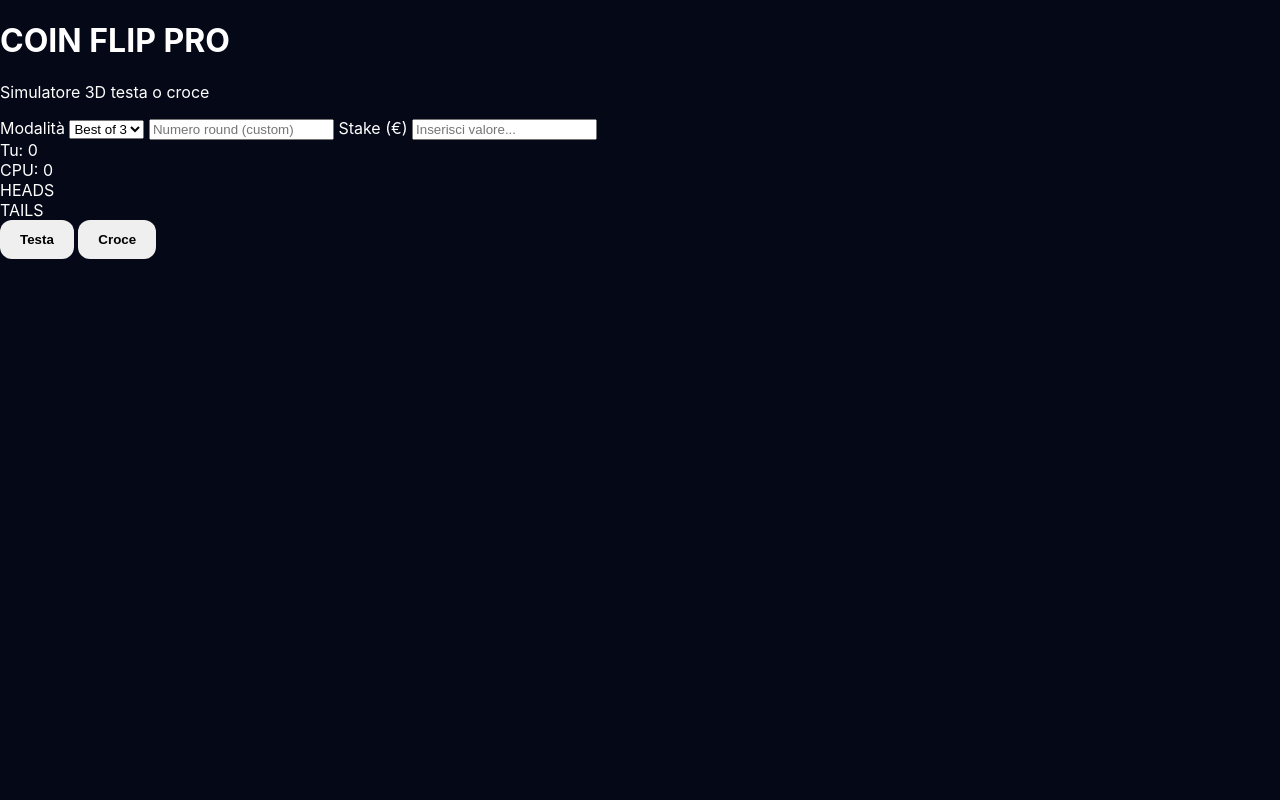
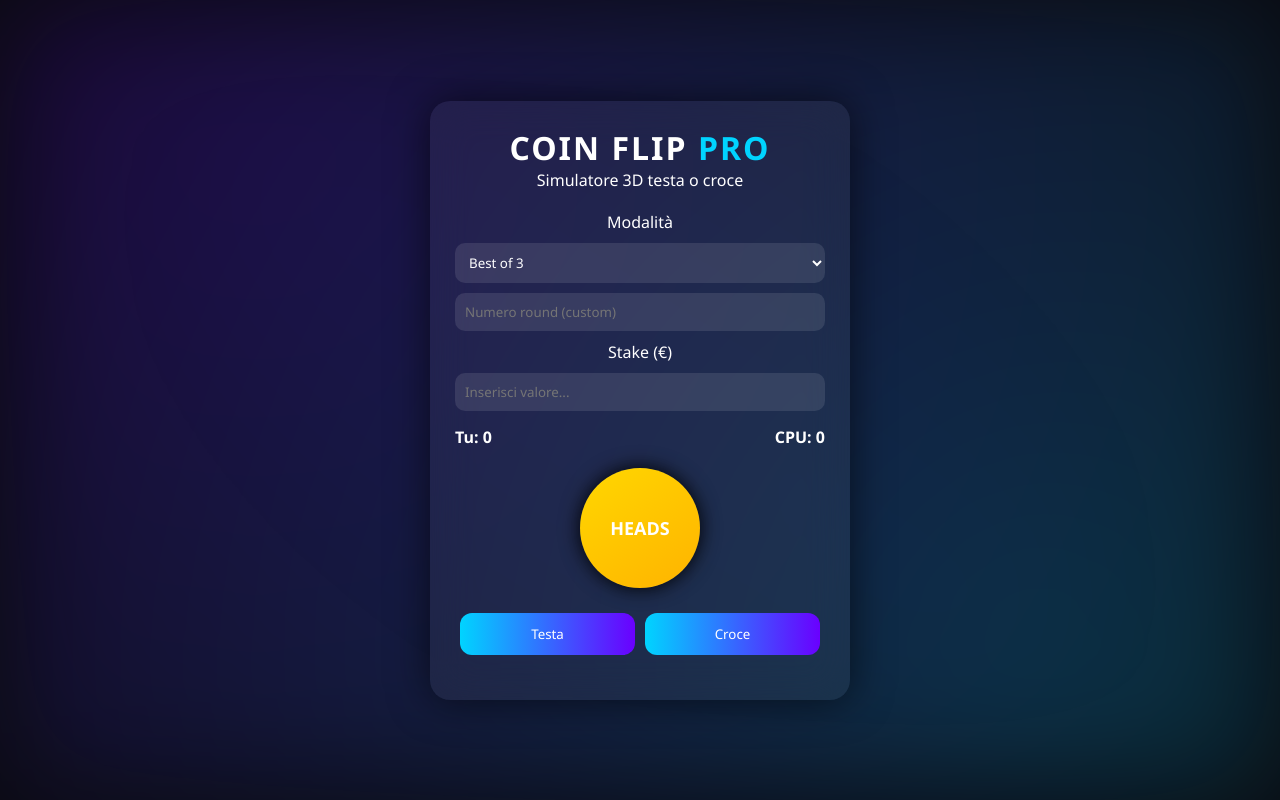
Before and after one commit to samubll/testa-o-croce, a plain HTML site: page index.html in a window 1280 px wide. Drawn offline with Linux system fonts and the light colour scheme.

Commit message:
Update style.css

```diff
--- a/style.css
+++ b/style.css
@@ -1,11 +1,134 @@
+* {
+  margin: 0;
+  padding: 0;
+  box-sizing: border-box;
+  font-family: 'Segoe UI', sans-serif;
+}
 
-html,body{margin:0;height:100%;overflow:hidden;font-family:Inter,Arial,sans-serif;background:#050816;color:white}
-#bg{position:fixed;inset:0;background:
-radial-gradient(circle at 20% 20%,#1f3b73,transparent 30%),
-radial-gradient(circle at 80% 30%,#5a189a,transparent 30%),
-radial-gradient(circle at 50% 80%,#0f766e,transparent 30%);filter:blur(40px)}
-.ui{position:fixed;top:20px;left:20px;z-index:10;background:rgba(255,255,255,.08);backdrop-filter:blur(10px);padding:20px;border-radius:20px}
-button{padding:12px 20px;border:none;border-radius:12px;cursor:pointer;font-weight:bold}
-#result{margin-top:10px;font-size:1.2rem}
-.stats{display:flex;gap:15px;margin-bottom:10px}
-canvas{display:block}
+body {
+  height: 100vh;
+  display: flex;
+  justify-content: center;
+  align-items: center;
+  background: #0a0a0f;
+  overflow: hidden;
+  color: white;
+}
+
+/* background glow */
+.bg {
+  position: absolute;
+  width: 100%;
+  height: 100%;
+  background: radial-gradient(circle at 20% 20%, #6a00ff33, transparent),
+              radial-gradient(circle at 80% 80%, #00d4ff33, transparent);
+  filter: blur(60px);
+}
+
+.app {
+  width: 420px;
+  padding: 25px;
+  border-radius: 20px;
+  background: rgba(255,255,255,0.05);
+  backdrop-filter: blur(20px);
+  box-shadow: 0 0 40px rgba(0,0,0,0.6);
+  text-align: center;
+  z-index: 2;
+}
+
+header h1 {
+  letter-spacing: 2px;
+}
+
+header span {
+  color: #00d4ff;
+}
+
+.panel {
+  margin-top: 20px;
+}
+
+.settings {
+  display: flex;
+  flex-direction: column;
+  gap: 10px;
+}
+
+select, input {
+  padding: 10px;
+  border-radius: 10px;
+  border: none;
+  outline: none;
+  background: rgba(255,255,255,0.1);
+  color: white;
+}
+
+.scoreboard {
+  display: flex;
+  justify-content: space-between;
+  margin: 15px 0;
+  font-weight: bold;
+}
+
+.coin-container {
+  perspective: 1000px;
+  margin: 20px 0;
+}
+
+.coin {
+  width: 120px;
+  height: 120px;
+  margin: auto;
+  position: relative;
+  transform-style: preserve-3d;
+  transition: transform 2s ease;
+}
+
+.face {
+  position: absolute;
+  width: 100%;
+  height: 100%;
+  border-radius: 50%;
+  display: flex;
+  justify-content: center;
+  align-items: center;
+  font-weight: bold;
+  font-size: 18px;
+  backface-visibility: hidden;
+  box-shadow: 0 0 20px #000;
+}
+
+.heads {
+  background: linear-gradient(145deg, #ffd700, #ffb300);
+}
+
+.tails {
+  background: linear-gradient(145deg, #c0c0c0, #8a8a8a);
+  transform: rotateY(180deg);
+}
+
+.buttons {
+  display: flex;
+  justify-content: space-between;
+}
+
+button {
+  flex: 1;
+  margin: 5px;
+  padding: 12px;
+  border: none;
+  border-radius: 12px;
+  background: linear-gradient(90deg, #00d4ff, #6a00ff);
+  color: white;
+  cursor: pointer;
+  transition: 0.2s;
+}
+
+button:hover {
+  transform: scale(1.05);
+}
+
+#result {
+  margin-top: 15px;
+  font-weight: bold;
+}
```
